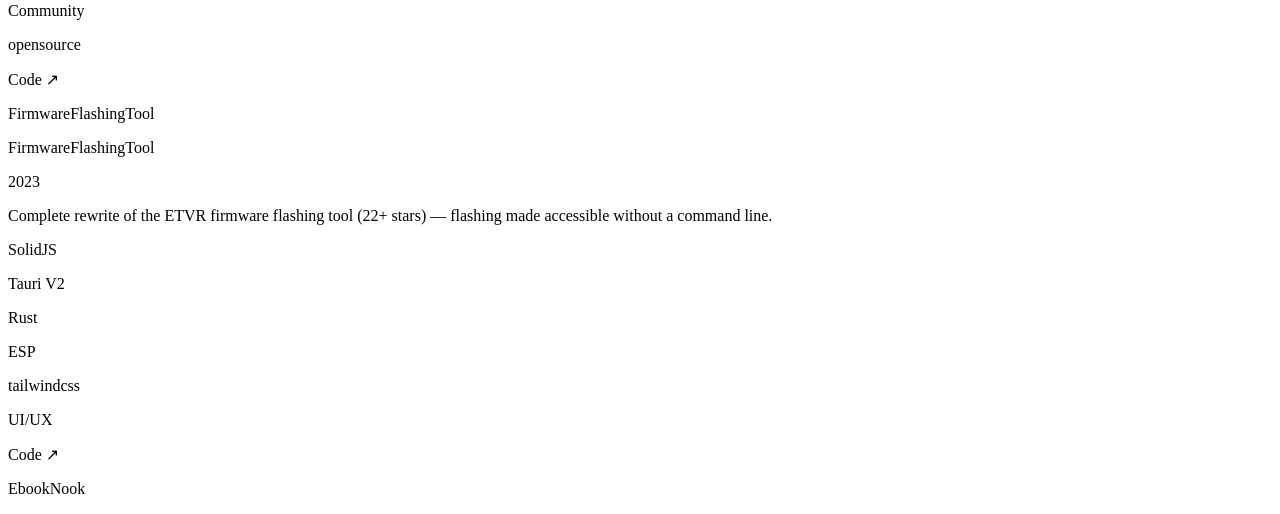
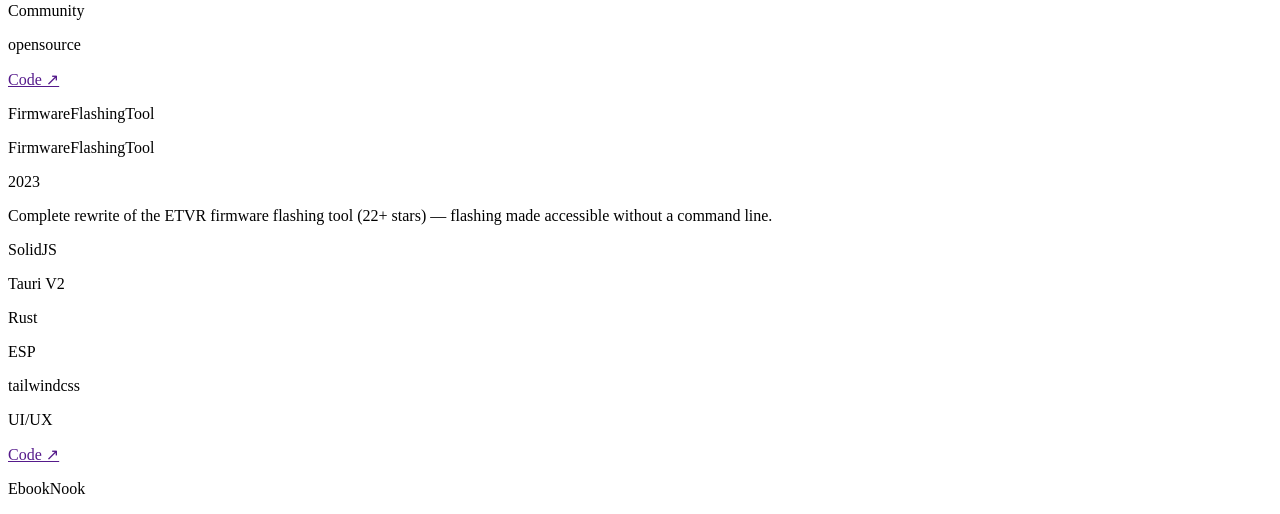
Before and after one commit to luckmer/Portfolio, a Next.js app: page /Work in a window 1280 px wide. Shown: the part 286-800 px from the top of the page. Built offline with nearby package versions, Linux system fonts and the light colour scheme.

Commit message:
setup resume

```diff
--- a/components/Card/index.tsx
+++ b/components/Card/index.tsx
@@ -52,11 +52,11 @@
           ))}
         </div>
         <div className='mt-auto relative z-20 w-fit'>
-          <a href={repo} target='_blank' rel='noreferrer noopener'>
+          <Link href={repo ?? ''} target='_blank' rel='noreferrer noopener'>
             <Typography color='muted' text='caption' class='hover:text-white! cursor-pointer'>
               Code ↗
             </Typography>
-          </a>
+          </Link>
         </div>
       </div>
     </div>
--- a/components/Footer/index.tsx
+++ b/components/Footer/index.tsx
@@ -85,8 +85,8 @@
                 </Typography>
               </div>
             </Link>
-            <a
-              href='/resume.pdf'
+            <Link
+              href='/resume/Piotr_Goik_Frontend_Engineer.pdf'
               download
               className='group relative  border-t border-line-800 pt-20 flex flex-row justify-between'>
               <div>
@@ -102,7 +102,7 @@
                   ↗
                 </Typography>
               </div>
-            </a>
+            </Link>
           </RevealItem>
         </RevealGroup>
         <Reveal className='@container relative overflow-hidden'>
```
Also changed, not shown: 1 other file (tests, documents, lock files or other folders).
